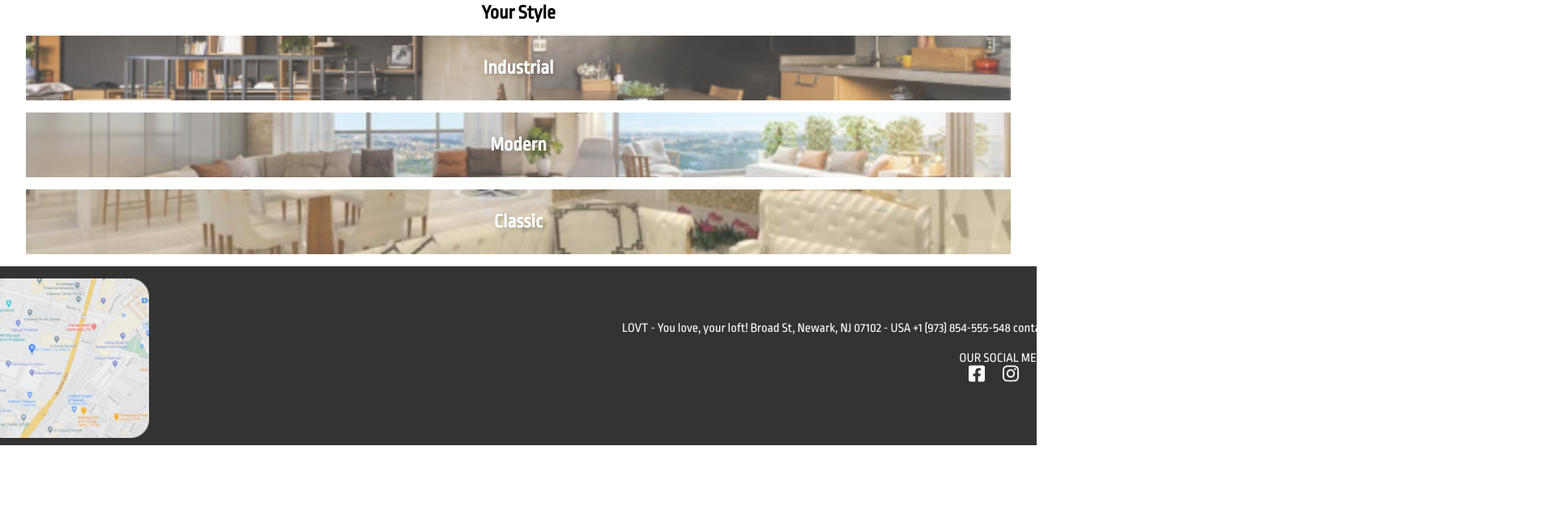
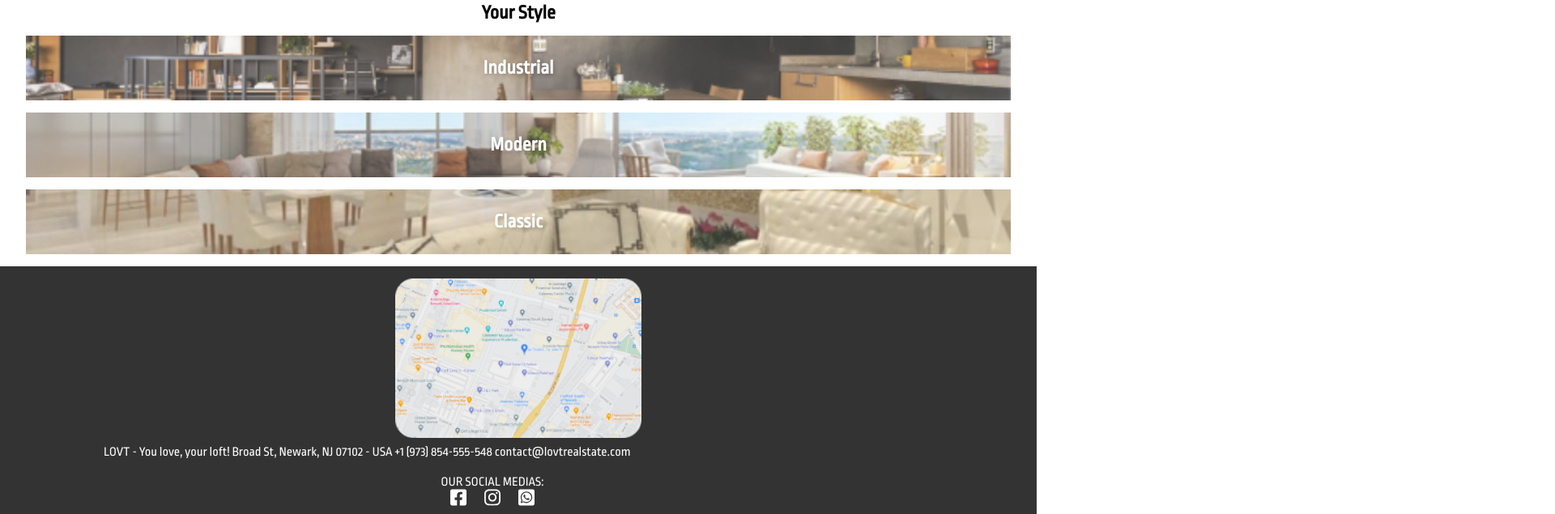
Before and after one commit to xJoninha/atividade-lovt-dh, a plain HTML site: page index.html in a window 1280 px wide. Shown: the part 1344-1979 px from the top of the page at 81% size, 1920 px wide, since content can reach past the window. Before the commit the page ends 1894 px from the top, so only its background shows below. Drawn offline with Linux system fonts and the light colour scheme.

Commit message:
feat: começando a adicionar os medias query¹

```diff
--- a/css/style.css
+++ b/css/style.css
@@ -268,8 +268,8 @@ main {
 
 @media screen and (min-width: 600px){
     .container-footer {
-        display: grid;
-        grid-template-columns: 1fr 1fr;
+        /* display: grid;
+        grid-template-columns: 1fr 1fr; */
     }
 
     .container-footer-map {
```
